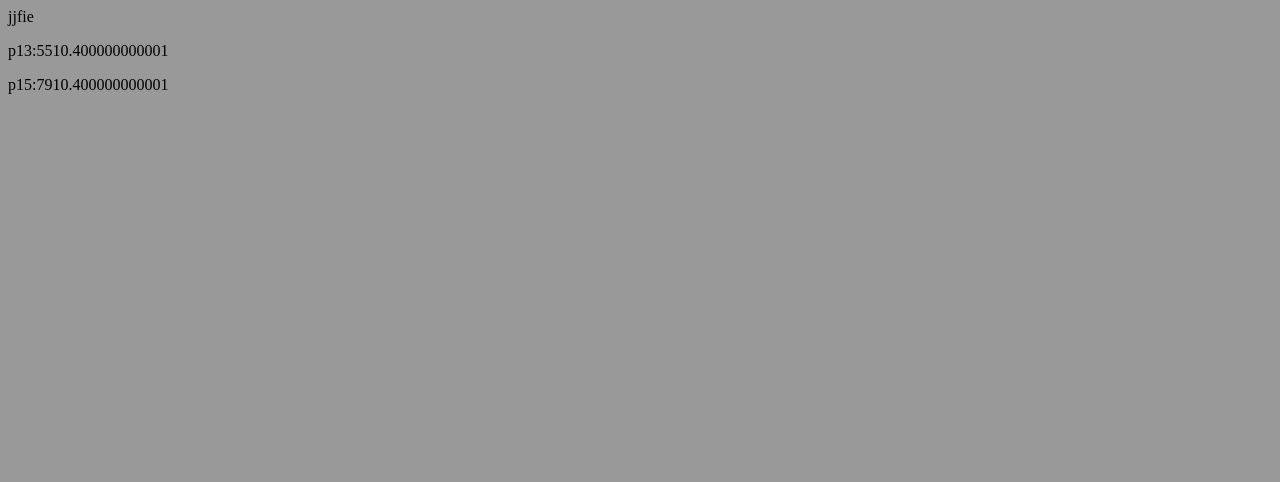
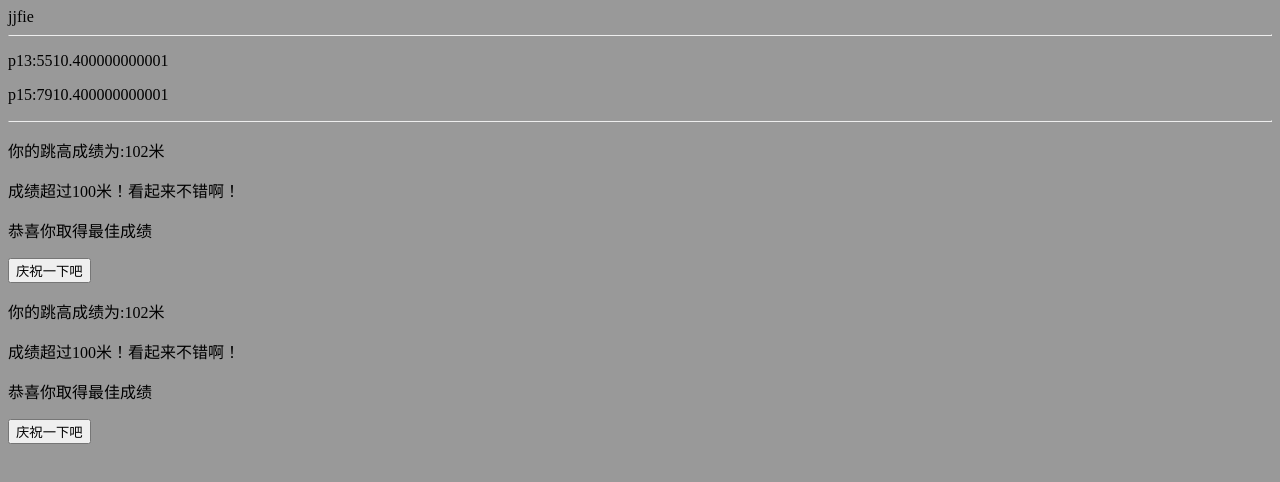
Before and after one commit to liaowd/vue-test, a plain HTML site: page vue模板.html in a window 1280 px wide. Drawn offline with Linux system fonts and the light colour scheme.

Commit message:
计算属性

```diff
--- a/js/index.js
+++ b/js/index.js
@@ -4,21 +4,71 @@ var vm=new Vue({
     message: 'Hello Vue.js!'
   }
 })
-
 vm.message='jjfie';
 
+// **************************************************VM
 var applePrice=new Vue({
 	el:'#apple',              //View
 	data:{                    //Model
 		p13:6888,
 		p15:9888,
 		dazhe:function(){
-			console.log(this.p13)
+			// console.log(this.p13)
 			this.p13*=0.8;
 			this.p15*=0.8;
+		}
+	},
+})
+applePrice.dazhe()
+
+
+
+// ***********************切换数据模型、v-bind属性绑定  v-on:click 事件绑定
+var Niu1={
+	result:102,
+	higher100:false,
+	highest:3,
+	init:function(){
+		this.result>100?this.higher100=true:this.higher100=false;
+	},
+	qingzhu:function(){
+		console.log("给你庆祝啦！偷偷给你的成绩减一点");
+		Niu1.result=99;    //此时higher100没有更新！没有执行init函数（改变higher100的）
+		console.log(Niu1.result)
+	}
+}
+Niu1.init();
+var Tiao=new Vue({
+	el:"#tiaogao",
+	data:Niu1
+})
+
+
+// 绑定了计算属性，自动变化，不用手动调用函数。
+var Niu2={
+	result:102,
+	higher100:false,
+	highest:3,
+	// init:function(){
+	// 	this.result>100?this.higher100=true:this.higher100=false;
+	// },
+	qingzhu:function(){
+		console.log("给你庆祝啦！偷偷给你的成绩减一点")
+		Niu2.result=99;
+		console.log(Niu2.result)
+	}
+
+}
+
+var Tiao2= new Vue({
+	el:"#tiaogao2",
+	data:Niu2,
+	computed:{
+		higher100:function(){
+			return	this.result>100?this.higher100=true:this.higher100=false;
 		}
 	},
 
 })
 
-applePrice.dazhe()
+// *****************************************************************
--- a/vue模板.html
+++ b/vue模板.html
@@ -19,19 +19,35 @@
     </style>
 </head>
 <body>
-
 <div id="app">
   {{ message }}
 </div>
-
+<!-- VM -->
+<hr>
 <div id="apple">
     <p>p13:{{p13}}</p>
     <p>p15:{{p15}}</p>
 </div>
+<!-- 切换M数据模型 -->
+<hr>
+<div id="tiaogao">
+    <p>你的跳高成绩为:{{result}}米</p>
+    <p v-if="higher100">成绩超过100米！看起来不错啊！</p>
+    <p v-if="result>highest">恭喜你取得最佳成绩</p>
+    <button @click="qingzhu">庆祝一下吧</button>
+</div>
+<!-- 计算属性 getter -->
+<div id="tiaogao2">
+    <p>你的跳高成绩为:{{result}}米</p>
+    <p v-if="higher100">成绩超过100米！看起来不错啊！</p>
+    <p v-if="result>highest">恭喜你取得最佳成绩</p>
+    <button @click="qingzhu">庆祝一下吧</button>
+</div>
 
-<script>
 
-</script>
+
+
+
 <script type="text/javascript" src='js/index.js'></script>
 </body>
 </html>
```
